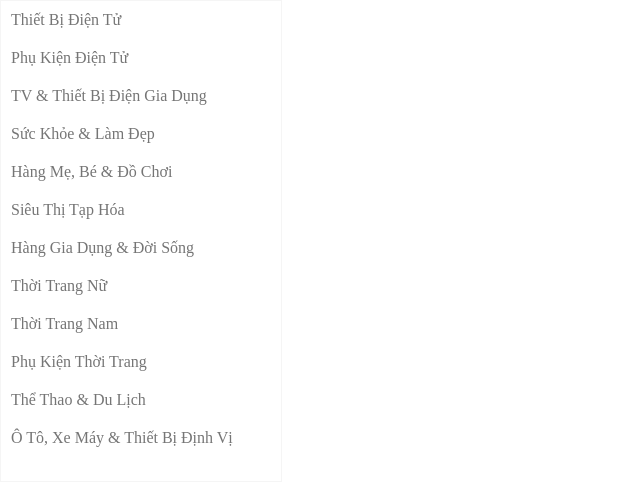
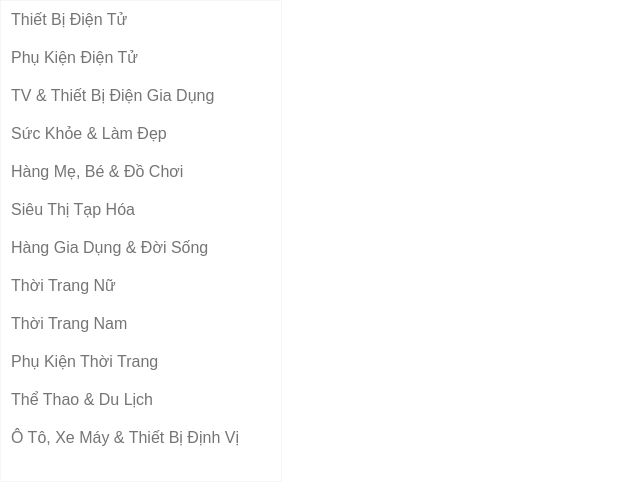
Before and after one commit to tuananhdang9x/thumucweb, a plain HTML site: page buoi8/webhw8/index.html in a window 1280 px wide. Shown: the whole page, without its empty margins (0-640 px from the left). Drawn offline with Linux system fonts and the light colour scheme.

Commit message:
thêm font

```diff
--- a/buoi8/webhw8/css/style.css
+++ b/buoi8/webhw8/css/style.css
@@ -1,6 +1,7 @@
 * {
   margin: 0;
   padding: 0;
+  font-family: Arial, Helvetica, sans-serif;
 }
 
 a {
```
Also changed, not shown: buoi8/webhw8/index.html (+0 -1 lines).
